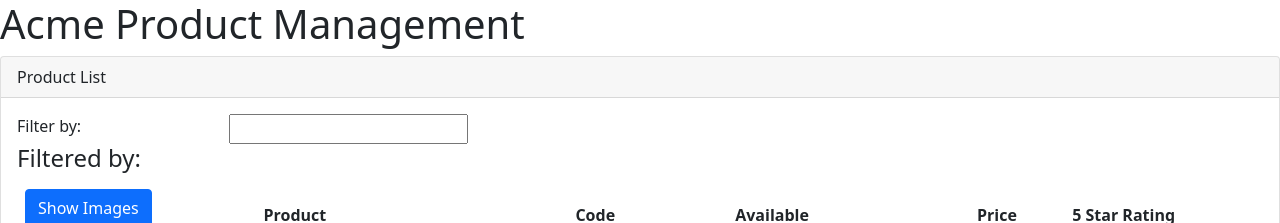
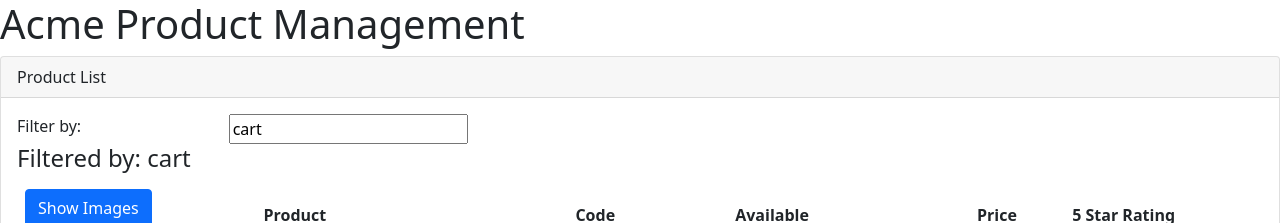
Before and after one commit to 3quanimity/Deborah-Kurata-Pulralsight-Angular-Course, an Angular app: page / in a window 1280 px wide. Shown: the top 223 px of the page. Built offline with nearby package versions, Linux system fonts and the light colour scheme.

Commit message:
Two-way Binding

```diff
--- a/src/app/app.module.ts
+++ b/src/app/app.module.ts
@@ -1,12 +1,12 @@
 import { BrowserModule } from '@angular/platform-browser';
 import { NgModule } from '@angular/core';
+import { FormsModule } from '@angular/forms';
 
-import { AppRoutingModule } from './app-routing.module';
 import { AppComponent } from './app.component';
 import { ProductListComponent } from './products/product-list.components';
 
 @NgModule({
-  imports: [ BrowserModule ], // external modules
+  imports: [ BrowserModule, FormsModule ], // external modules
   declarations: [ AppComponent, ProductListComponent  ], // components
   bootstrap: [ AppComponent ] // startup component of an application
 })
--- a/src/app/products/product-list.component.html
+++ b/src/app/products/product-list.component.html
@@ -5,11 +5,14 @@
   <div class="card-body">
     <div class="row">
       <div class="col-md-2">Filter by:</div>
-      <div class="col-md-4"><input type="text" /></div>
+      <div class="col-md-4">
+          <input type="text"
+          [(ngModel)] = 'listFilter'/>
+       </div>
     </div>
     <div class="row">
       <div class="col-md-6">
-        <h4>Filtered by:</h4>
+        <h4>Filtered by: {{ listFilter }}</h4>
       </div>
     </div>
     <div class="table-responsive">
--- a/src/app/products/product-list.components.ts
+++ b/src/app/products/product-list.components.ts
@@ -9,6 +9,7 @@
     imageWidth: number = 50;
     imageMargin: number = 2;
     showImage: boolean = false;
+    listFilter: string = 'cart';
     products: any[] = [
         {
           "productId": 1,
```
